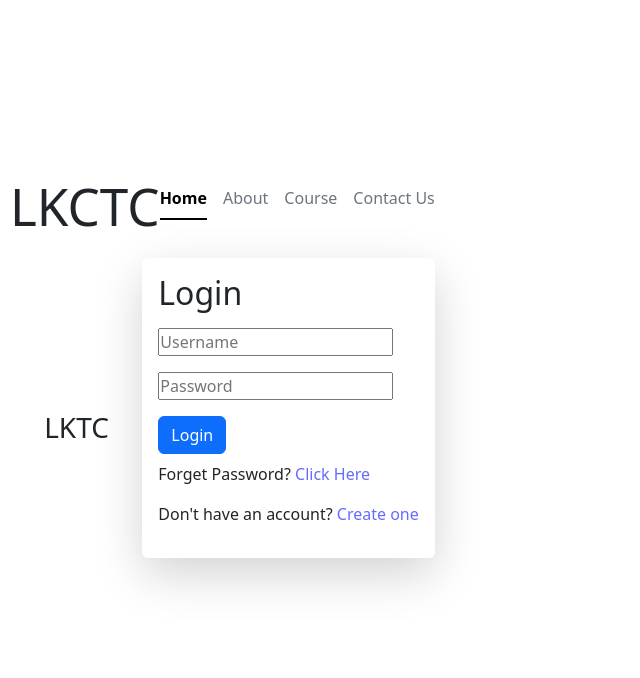
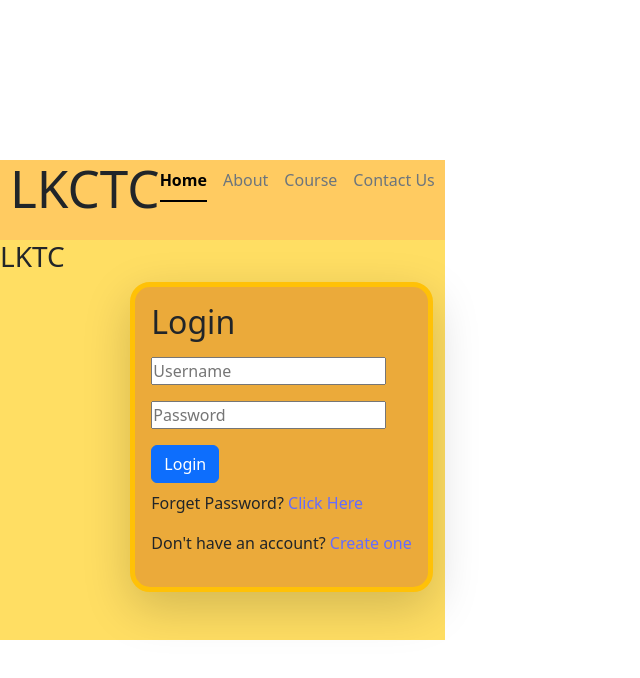
Before and after one commit to codebyanshu/College_Management_System, a React (Vite) app: page / in a window 1280 px wide. Shown: the top 678 px of the page, without its empty margins (0-640 px from the left). Built offline with nearby package versions, Linux system fonts and the light colour scheme; the HTML template or start-up script is replaced by a standard one.

Commit message:
colors added

```diff
--- a/src/screens/Login.jsx
+++ b/src/screens/Login.jsx
@@ -1,19 +1,27 @@
 import React from "react";
 
+let style = {
+  backgroundColor: "rgb(235, 170, 58)",
+  borderRadius: "20px",
+};
 
 function Login() {
   return (
     <>
+    <div style={{backgroundColor : "#FFDE63"}}>
       <Login_head />
-      <Login_body/>
+      <Login_body />
+      </div>
     </>
   );
 }
 
 function Login_head() {
   return (
-      <div className="headbody gap-20px">
-        <div className="cName"><h1>LKCTC</h1></div>
+    <div className="headbody" style={{ backgroundColor: "#FFCB61"}}>
+      <div className="cName">
+        <h1>LKCTC</h1>
+      </div>
       <div className="nav-bar">
         <ul className="nav nav-underline">
           <li className="nav-item">
@@ -41,19 +49,27 @@ function Login_head() {
   );
 }
 function Login_body() {
+
+
   return (
     <>
-      <div className="lbody container-lg">
-        <section className="home" id="home">
-          <div className="icon container">
+      <div className="icon">
         <h3>LKTC</h3>
       </div>
-        </section>
-        <section className="login_1 ">
-          <div className="login-form container shadow-lg p-3 mb-5 bg-white rounded boarder-2px">
+      <div class="container">
+        <div class="row">
+          <div class="col-12 d-flex justify-content-end">
+            <div
+              className="login-form shadow-lg p-3 mb-5 bg-body-warning border border-warning border-5"
+              style={style}
+            >
               <h2>Login</h2>
               <form action="">
-              <input type="text" placeholder="Username" className="box my-2" />
+                <input
+                  type="text"
+                  placeholder="Username"
+                  className="box my-2"
+                />
                 <br />
 
                 <input
@@ -75,7 +91,8 @@ function Login_body() {
                 </p>
               </form>
             </div>
-        </section>
+          </div>
+        </div>
       </div>
     </>
   );
```
Lines whose indentation alone changed are shown as unchanged.
